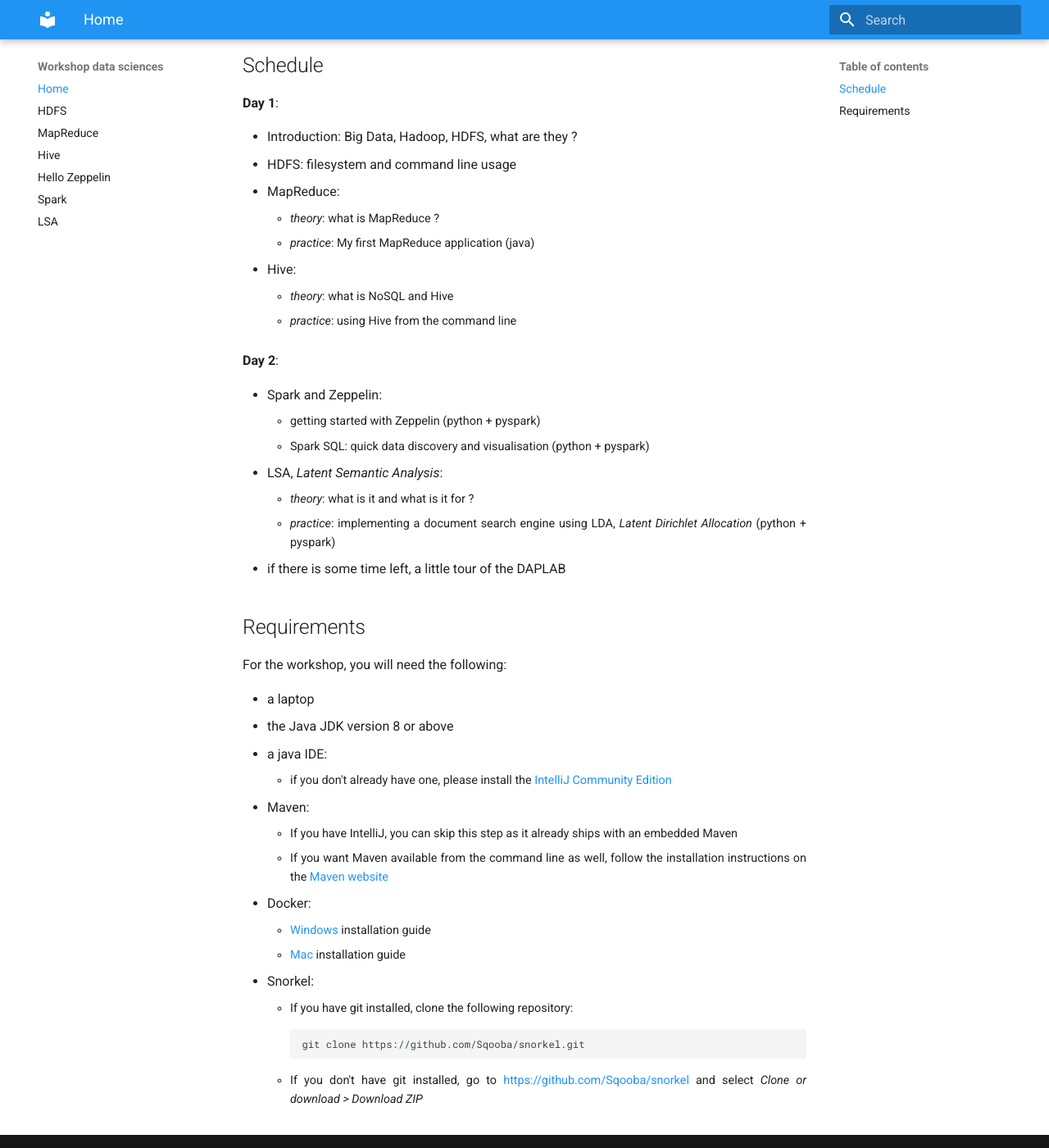
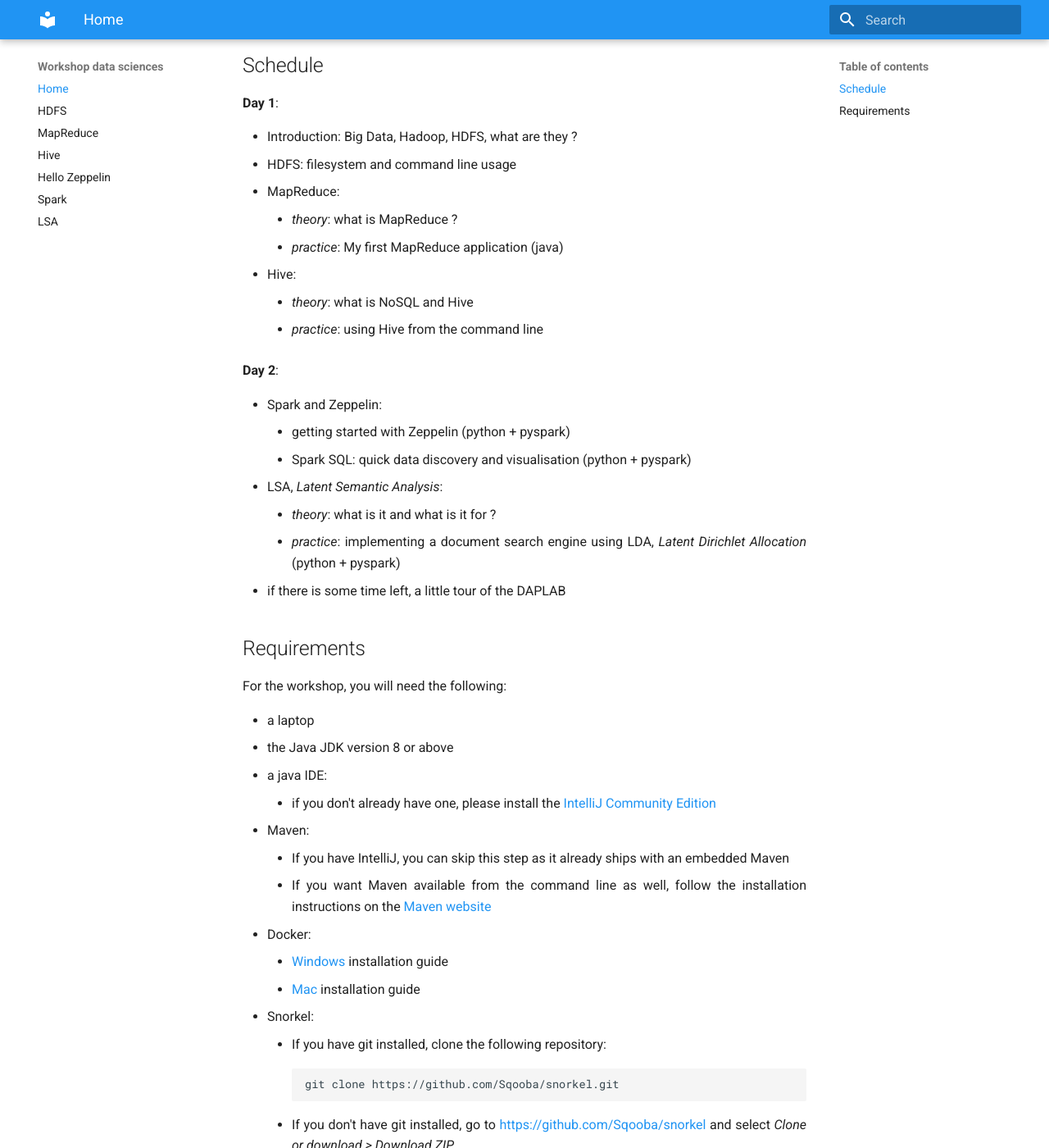
Before and after one commit to derlin/workshop-data-sciences, an MkDocs documentation site: the page built from docs/index.md, in a window 1280 px wide and 1400 px high, scrolled down 318 px. Shown: the whole window at 82% size. Built offline with MkDocs 1.6.1 and Material for MkDocs 9.7.7, drawn with Linux system fonts in a browser that asks for light colours; nearby versions of some CDN libraries; old or Windows-style settings are respelled for this version of MkDocs.

Commit message:
undo list styling

```diff
--- a/docs/style.css
+++ b/docs/style.css
@@ -3,8 +3,3 @@
 body .md-content {
     text-align: justify;
 }
-
-ul ul li {
-    list-style-type: circle;
-    font-size: .9em;
-}
```
